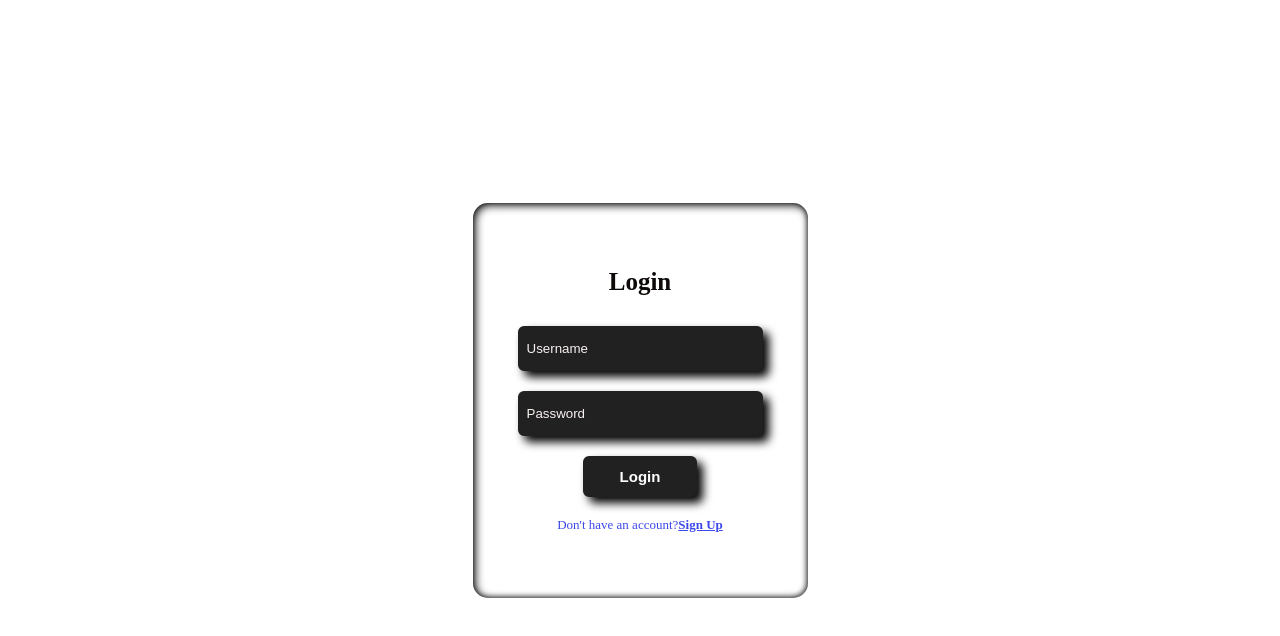
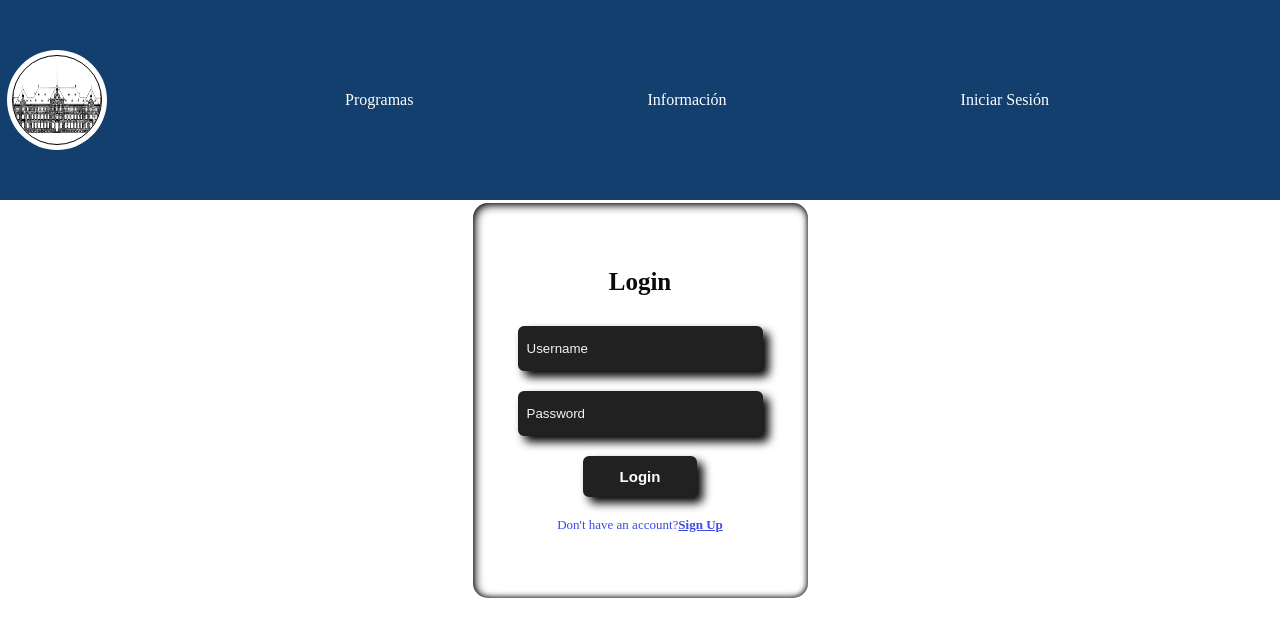
Before and after one commit to Carbelaez4/app-college, a React (Vite) app: page /login in a window 1280 px wide. Shown: the top 636 px of the page. Built offline with nearby package versions, Linux system fonts and the light colour scheme.

Commit message:
Se logra hacer los redireccionamientos de la pagina principal

```diff
--- a/package.json
+++ b/package.json
@@ -12,7 +12,7 @@
   "dependencies": {
     "react": "^19.0.0",
     "react-dom": "^19.0.0",
-    "react-router-dom": "^7.5.3",
+    "react-router-dom": "^7.6.0",
     "sweetalert2": "^11.19.1"
   },
   "devDependencies": {
--- a/src/Home.css
+++ b/src/Home.css
@@ -86,3 +86,25 @@
     align-items:center;
     flex-direction:row;
 }
+.layout {
+    display: flex;
+    flex-direction: column;
+    min-height: 100vh;
+  }
+
+  .main-content {
+    margin-top: 150px; /* Asegura espacio debajo del menú */
+    display: flex;
+    justify-content: center;
+    align-items: flex-start; /* puedes usar center si quieres también centrar verticalmente */
+    padding: 20px;
+    min-height: calc(100vh - 150px); /* ajusta según alto del menú */
+  }
+
+  .nav-link {
+    text-decoration: none;
+    color: white;
+  }
+  .nav-link:hover {
+    text-decoration: underline;
+  }
--- a/src/Home.jsx
+++ b/src/Home.jsx
@@ -1,26 +1,8 @@
-import { BrowserRouter as Router, Routes, Route } from 'react-router-dom';
-import Menu from './components/Menu';
-import Contenido from './components/Contenido'; // Asegúrate de que Contenido exista
-import Login from './pages/Login';
-import Profesor from './components/Profesor';
-import Estudiante from './components/Estudiante';
-import Programas from './components/Programas';
-import Informacion from './components/Informacion';
-import './Home.css'; // Asegúrate de que este archivo exista y no cause problemas
+import Contenido from './components/Contenido';
+import './Home.css';
 
 function Home() {
-  return (
-    <Router>
-      <Routes>
-        <Route path="/" element={<><Menu /><Contenido /></>} />  {/* Página principal */}
-        <Route path="/login" element={<Login />} />
-        <Route path="/profesor" element={<Profesor />} />
-        <Route path="/estudiante" element={<Estudiante />} />
-        <Route path="/programas" element={<Programas />} />
-        <Route path="/informacion" element={<Informacion />} />
-      </Routes>
-    </Router>
-  );
+  return <Contenido />;
 }
 
 export default Home;
--- /dev/null
+++ b/src/Layout.jsx
@@ -0,0 +1,14 @@
+import Menu from "./components/Menu";
+import { Outlet } from "react-router-dom";
+import './Home.css'; // reutilizamos estilos definidos
+
+export default function Layout() {
+  return (
+    <div className="layout">
+      <Menu />
+      <main className="main-content">
+        <Outlet />
+      </main>
+    </div>
+  );
+}
--- a/src/components/Menu.jsx
+++ b/src/components/Menu.jsx
@@ -4,15 +4,17 @@ const Menu = () => {
   return (
     <aside className="home-aside">
       <div>
-        <img src="/Public/College.png" alt="Logo" />
+        <img src="/College.png" alt="Logo" />
       </div>
+
       <nav>
-        <ul>
-          <li><Link to="/programas">Programas</Link></li>
-          <li><Link to="/informacion">Informacion</Link></li>
-          <li><Link to="/login">Inicio Sesion</Link></li>
-        </ul>
+          <ul className="nav-list">
+            <li><Link to="/programas" className="nav-link">Programas</Link></li>
+            <li><Link to="/informacion" className="nav-link">Información</Link></li>
+            <li><Link to="/login" className="nav-link">Iniciar Sesión</Link></li>
+          </ul>
       </nav>
+
     </aside>
   );
 };
--- a/src/main.jsx
+++ b/src/main.jsx
@@ -1,11 +1,13 @@
-import { StrictMode } from 'react'
-import { createRoot } from 'react-dom/client'
-import './index.css'
-import Home from './Home'
+import React from 'react';
+import ReactDOM from 'react-dom/client';
+import { BrowserRouter } from 'react-router-dom';
+import Enrutador from './router/enrutador';
+import './index.css';
 
-
-createRoot(document.getElementById('root')).render(
-  <StrictMode>
-   <Home/>
-  </StrictMode>,
-)
+ReactDOM.createRoot(document.getElementById('root')).render(
+  <React.StrictMode>
+    <BrowserRouter>
+      <Enrutador />
+    </BrowserRouter>
+  </React.StrictMode>
+);
--- a/src/router/enrutador.jsx
+++ b/src/router/enrutador.jsx
@@ -1,12 +1,19 @@
-import Login from '../pages/Login';
-import Menu from '../components/Menu'
-export let enrutador =[
-    {
-        path: '/',
-        element: <Menu />,
-    },
-    {
-        path: '/login',
-        element: <Login />,
-    }
-]
+import { Routes, Route } from "react-router-dom";
+import Layout from "../Layout";
+import Contenido from "../components/Contenido";
+import Programas from "../components/Programas";
+import Informacion from "../components/Informacion";
+import Login from "../pages/Login";
+
+export default function Enrutador() {
+  return (
+    <Routes>
+      <Route path="/" element={<Layout />}>
+        <Route index element={<Contenido />} />
+        <Route path="programas" element={<Programas />} />
+        <Route path="informacion" element={<Informacion />} />
+        <Route path="login" element={<Login />} />
+      </Route>
+    </Routes>
+  );
+}
```
Also changed, not shown: 1 other file (tests, documents, lock files or other folders).
